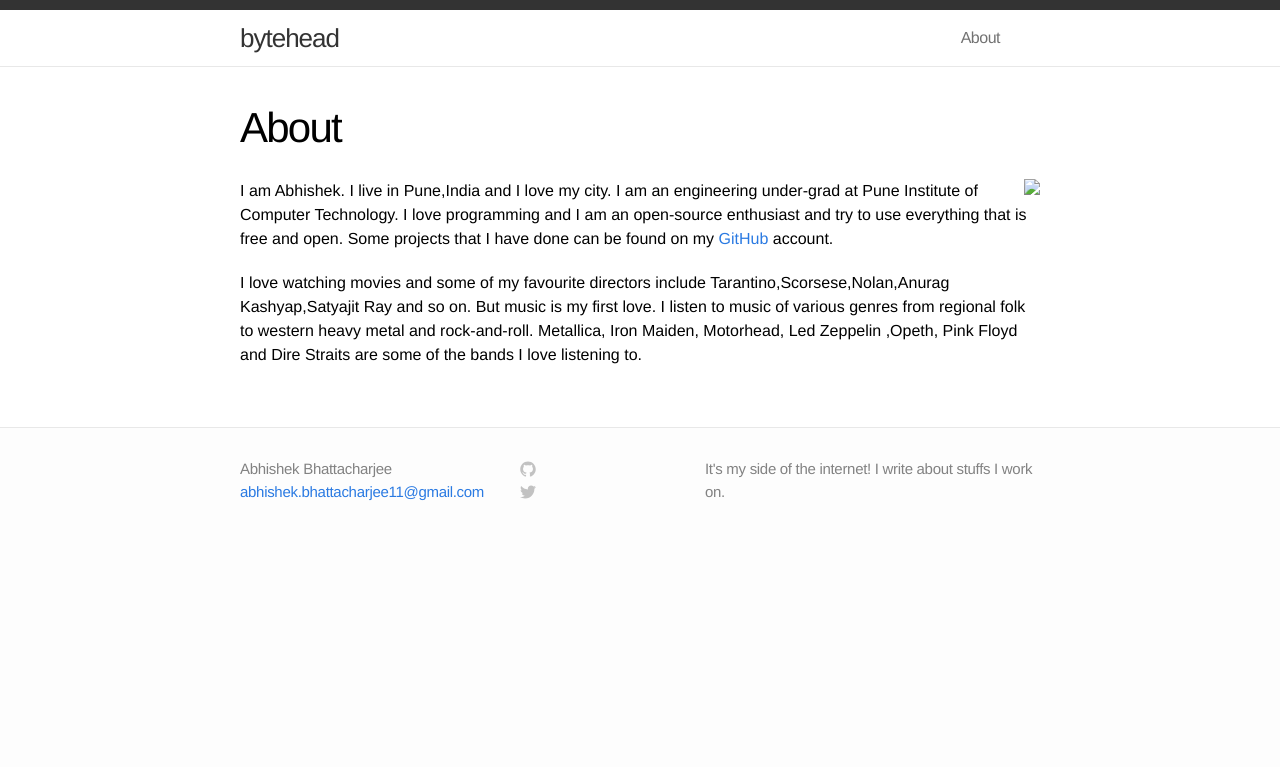
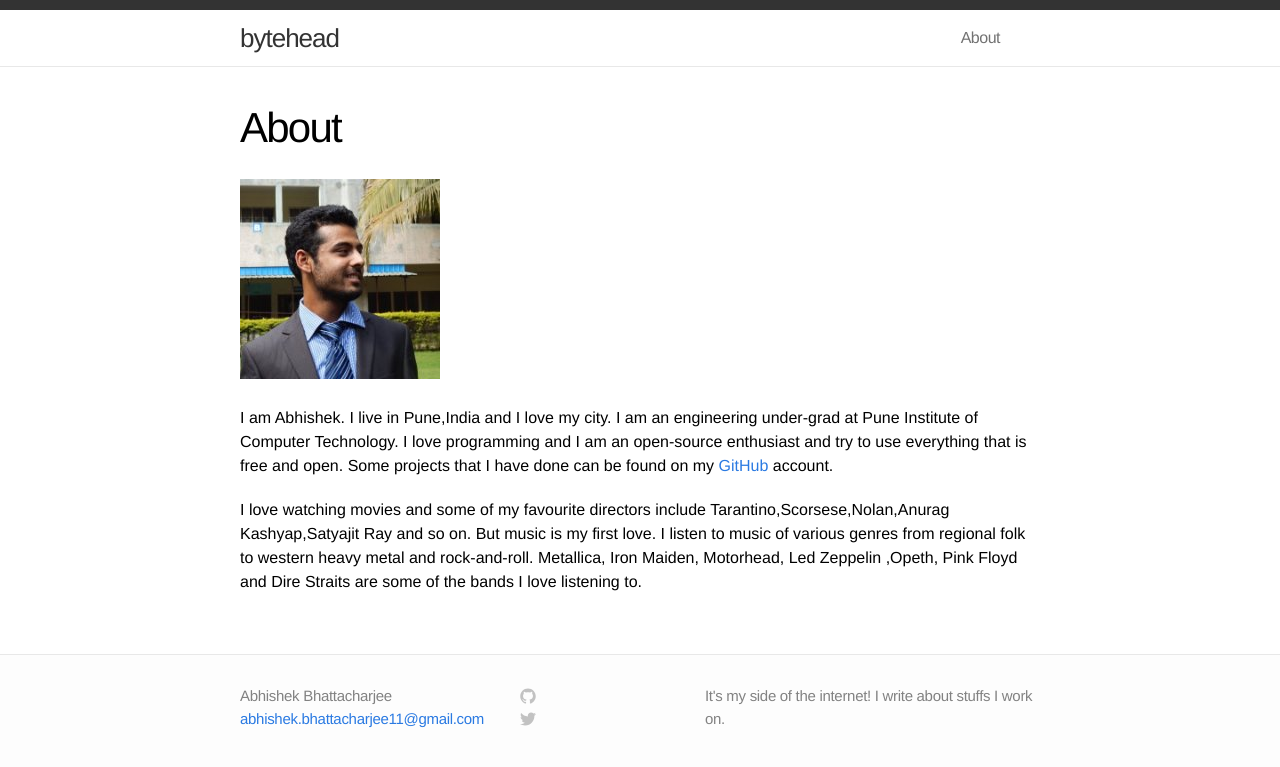
Before and after one commit to abhi11/abhi11.github.io, a Jekyll site: the page built from about.md, in a window 1280 px wide. Shown: the top 767 px of the page. Built offline with Jekyll 4.4.1, drawn with Linux system fonts in a browser that asks for light colours.

Commit message:
URL Change

```diff
--- a/about.md
+++ b/about.md
@@ -3,7 +3,7 @@ layout: page
 title: About
 permalink: /about/
 ---
-<img style="float: right" src="/_img/profile.jpg?raw=true"/>
+![Profile Pic](https://raw.githubusercontent.com/abhi11/abhi11.github.io/master/_img/profile.jpg)
 
 I am Abhishek. I live in Pune,India and I love my city. I am an engineering under-grad at Pune Institute of Computer Technology. I love programming and I am an open-source enthusiast and try to use everything that is free and open. Some projects that I have done can be found on my [GitHub](https://github.com/abhi11) account.
 
```
